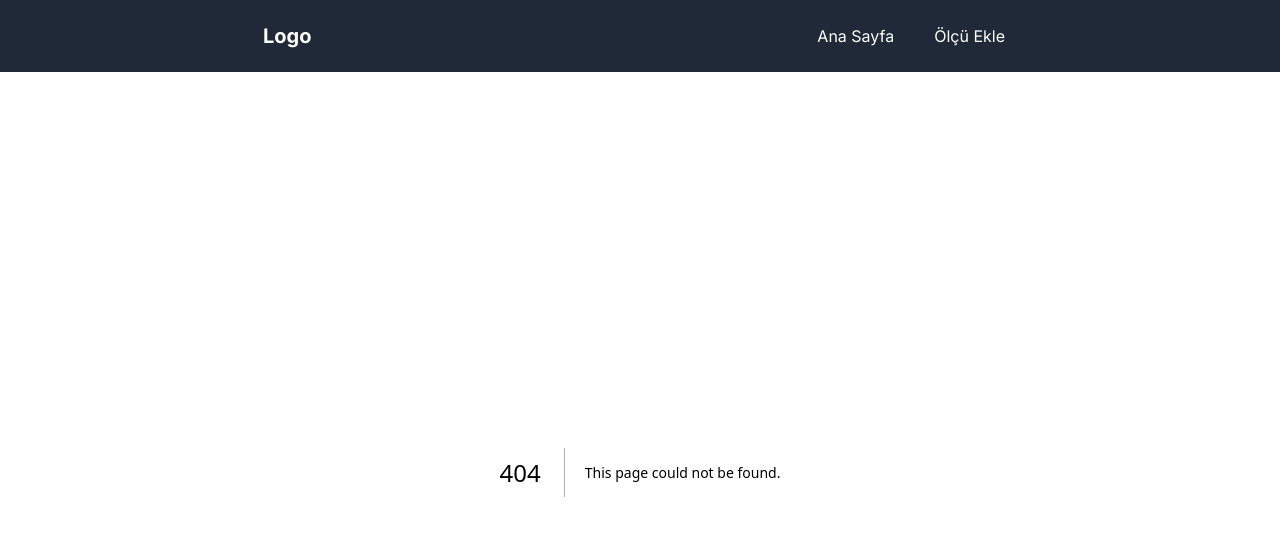
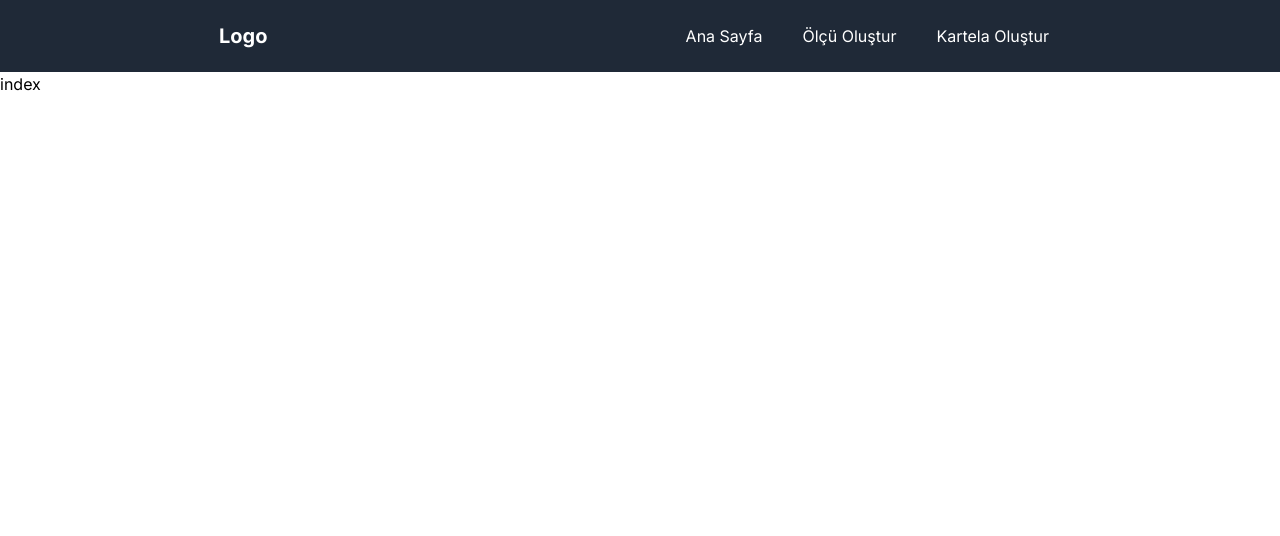
Before and after one commit to enesgulcu/gabba, a Next.js app: page /createProduct/fabrics in a window 1280 px wide. Before the commit this address had no page. Shown: the top 536 px of the page. Built offline with nearby package versions, Linux system fonts and the light colour scheme.

Commit message:
fabrics temelleri atıldı

```diff
--- /dev/null
+++ b/app/createProduct/fabrics/page.js
@@ -0,0 +1,12 @@
+import React from 'react'
+import FabricsContainer from '@/containers/createProduct/fabrics'
+
+const Measurements = () => {
+  return (
+    <>
+      <FabricsContainer/>
+    </>
+  )
+}
+
+export default Measurements
--- a/app/layout.js
+++ b/app/layout.js
@@ -13,7 +13,8 @@ export default function RootLayout({ children }) {
 
   const links = [
     { url: '/', text: 'Ana Sayfa' },
-    { url: '/measurements', text: 'Ölçü Ekle' },
+    { url: '/createProduct/measurements', text: 'Ölçü Oluştur' },
+    { url: '/createProduct/fabrics', text: 'Kartela Oluştur' },
     // {
     //   url: '/products',
     //   text: 'Products',
--- /dev/null
+++ b/components/createProduct/Fabrics/mainComponent/index.js
@@ -0,0 +1,9 @@
+import React from 'react'
+
+const FabricsComponent = () => {
+  return (
+    <div>index</div>
+  )
+}
+
+export default FabricsComponent
--- /dev/null
+++ b/containers/createProduct/fabrics/index.js
@@ -0,0 +1,16 @@
+
+import React from 'react'
+import FabricsComponent from "@/components/createProduct/Fabrics/mainComponent"
+
+const FabricsContainer = async () => {
+
+
+
+  return (
+    <>
+      <FabricsComponent/>
+    </>
+  )
+}
+
+export default FabricsContainer;
--- a/containers/home/index.js
+++ b/containers/home/index.js
@@ -4,11 +4,6 @@ import MeasurementsComponent from "../../components/createProduct/MeasurementsCo
 import Navbar from "@/components/navbar"
 
 const HomeContainer = async () => {
-
-
-
-
-
 
   return (
     <>
```
Also changed, not shown: app/createProduct/measurements/page.js (renamed from app/measurements/page.js).
